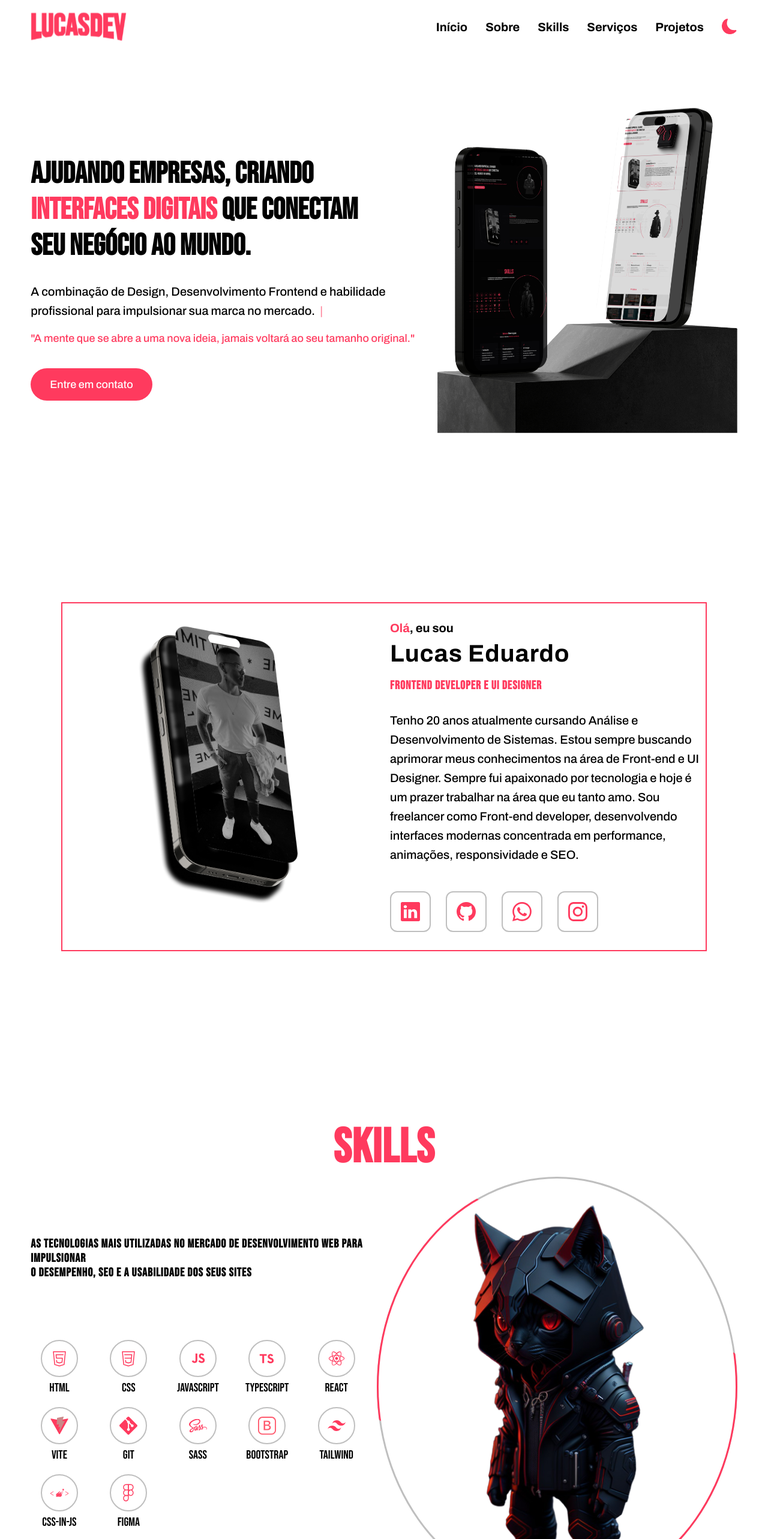
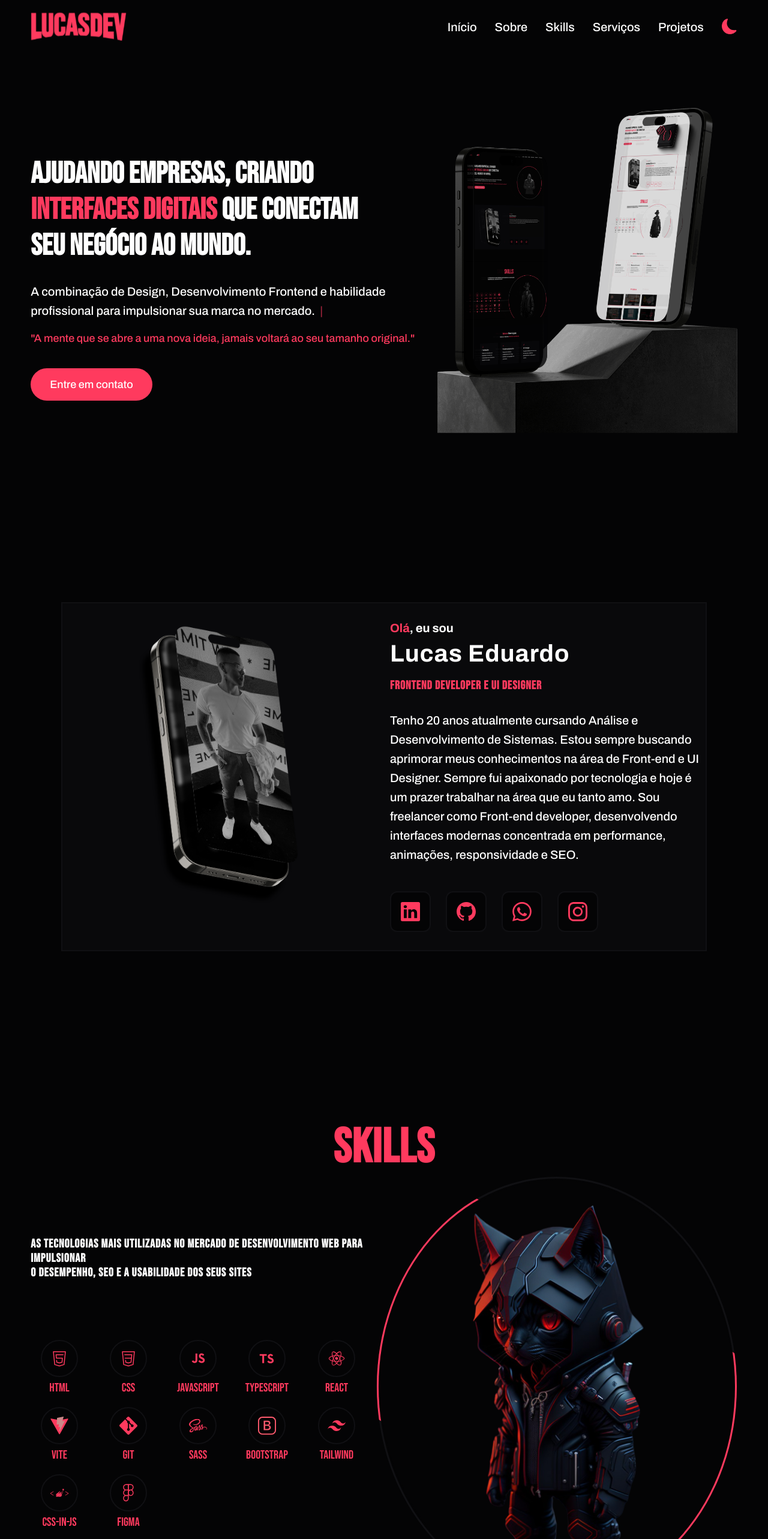
Before and after one commit to lucaseduardocrp/portfolioUp, a React (Vite) app: page / in a window 1280 px wide. Shown: the top 2566 px of the page at 60% size. Built offline with nearby package versions, Linux system fonts and the light colour scheme.

Commit message:
Dark Mode add

```diff
--- a/src/App.tsx
+++ b/src/App.tsx
@@ -7,7 +7,7 @@ import { ThemeProvider } from "styled-components";
 import { ThemeName, themes } from "./styles/themes";
 
 export default function App() {
-  const [themeName, setThemeName] = useState<ThemeName>('light');
+  const [themeName, setThemeName] = useState<ThemeName>('dark');
   const currentTheme = themes[themeName];
 
   return (
--- a/src/components/Header/index.tsx
+++ b/src/components/Header/index.tsx
@@ -46,7 +46,7 @@ export const Header = ({themeName, setThemeName}: Props) => {
         </div>
 
 
-        <ul className={active ? 'navlinks Open' : 'navlinks Close'}>
+        <ul className={active ? 'navlinks Open' : 'navlinks Close'} data-aos="fade-left" data-aos-duration="700">
           <li><a href="#home" data-text="Início">Início</a></li>
           <li><a href="#about" data-text="Sobre">Sobre</a></li>
           <li><a href="#skills" data-text="Skills">Skills</a></li>
--- a/src/components/Header/styles.ts
+++ b/src/components/Header/styles.ts
@@ -32,7 +32,7 @@ export const HeaderContainer = styled.header`
         a{
           position: relative;
           font-size: var(--p-font);
-          font-weight: 700;
+          font-weight: 500;
           color: var(--black);
 
           &::before{
--- a/src/components/ServiceCard/index.tsx
+++ b/src/components/ServiceCard/index.tsx
@@ -35,7 +35,7 @@ interface Props{
 
 export const ServiceCard = ({src, alt, title, description}: Props) => {
   return(
-    <Container>
+    <Container data-aos="flip-left" data-aos-duration="1000">
       <img src={src} alt={alt} />
       <h3>{title}</h3>
       <p>{description}</p>
--- a/src/components/SkillsGrid/Champions/index.tsx
+++ b/src/components/SkillsGrid/Champions/index.tsx
@@ -5,7 +5,7 @@ export function Champions() {
   const {skillImage} = useSkillContext();
 
   return (
-    <Container>
+    <Container data-aos="flip-left" data-aos-duration='700'>
         <img src={skillImage.championsImage} alt={skillImage.techName}/>
       <div className="content">
         <img className='techImageDescrip' src={skillImage.techImage} alt={skillImage.techName} />
--- a/src/components/SkillsGrid/Skills/index.tsx
+++ b/src/components/SkillsGrid/Skills/index.tsx
@@ -46,7 +46,7 @@ interface Props{
 export const Skills = ({name, src, alt, onClick}: Props) => {
 
   return(
-    <Container onClick={onClick}>
+    <Container onClick={onClick} data-aos="flip-left" data-aos-duration='700'>
       <div className="elipse">
         <img src={src} alt={alt}/>
       </div>
--- a/src/pages/Home/index.tsx
+++ b/src/pages/Home/index.tsx
@@ -62,7 +62,7 @@ export function Home() {
         </ContextProvider>
       </SkillsSection>
 
-      <ServiceSection id='service'>
+      <ServiceSection id='service' data-aos="fade-down" data-aos-duration="1500">
         <div className="main-text">
           <h2><span>Meus</span> Serviços</h2>
           <h4>Melhores Websites, <span>Melhores Experiências</span></h4>
@@ -73,7 +73,7 @@ export function Home() {
         </div>
       </ServiceSection>
 
-      <ProjectSection id='projects'>
+      <ProjectSection id='projects' data-aos="fade-down" data-aos-duration="1200">
         <h2>PROJETOS</h2>
 
         <div className="projectGrid">
```
Also changed, not shown: public/icon-app-design.svg, public/icon-design.svg.
